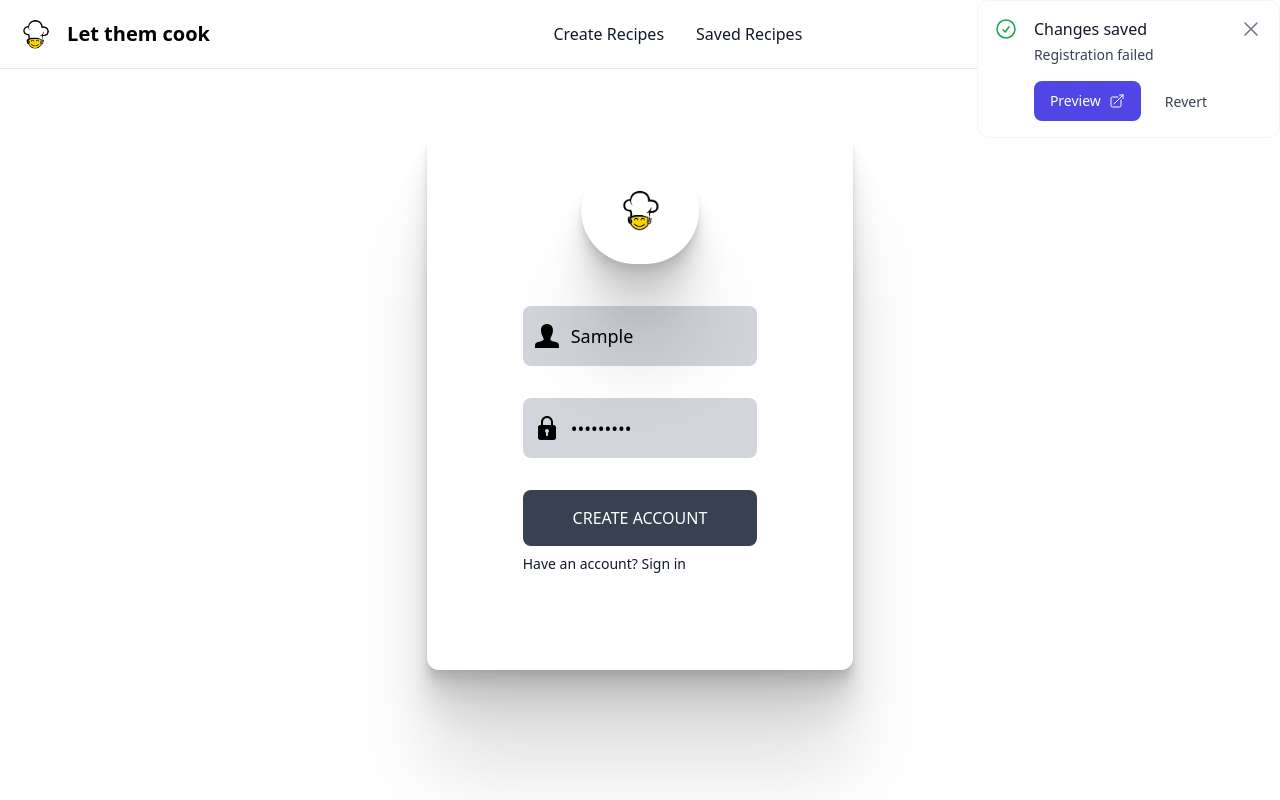
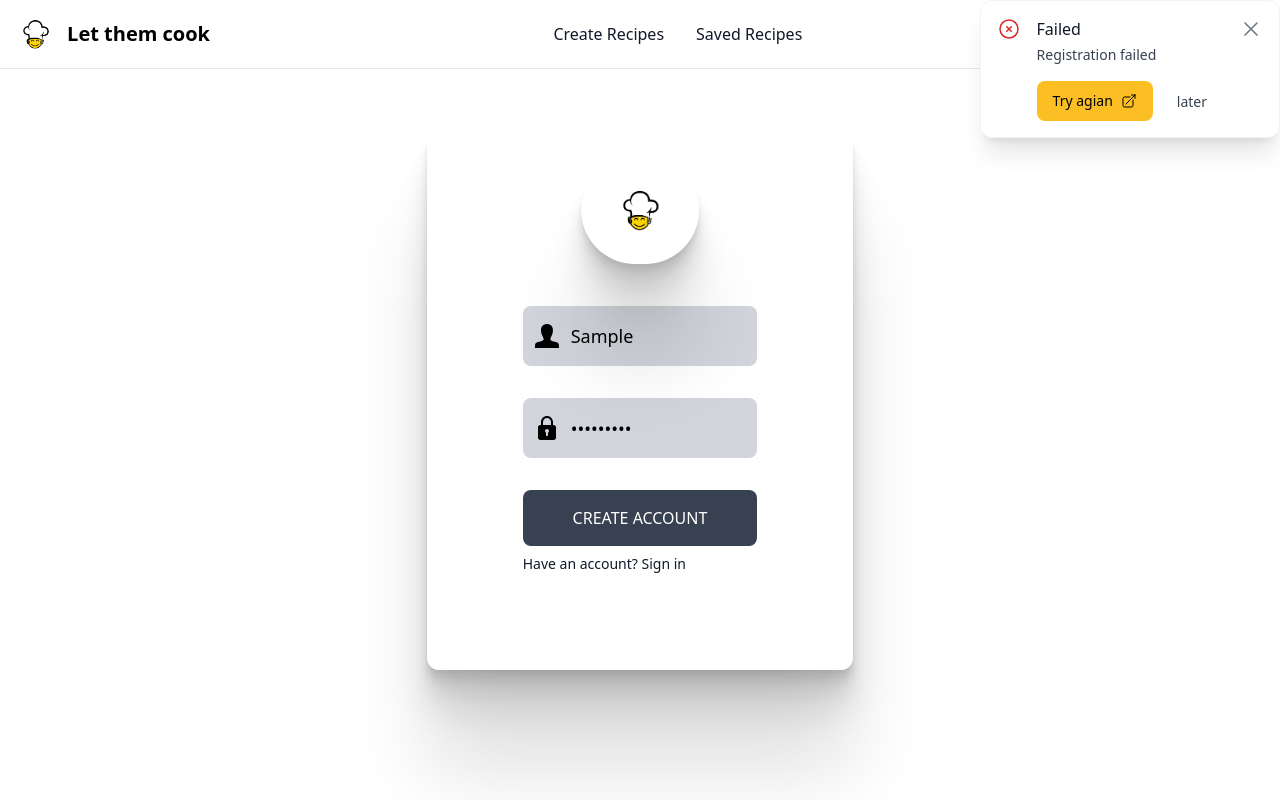
Before and after one commit to nawaf-vp/let-them-cook, a React (Vite) app in the folder client/let-them-cook/: page /register in a window 1280 px wide. Both pictures are taken after typing "Sample", "Sample123" into the empty fields and a click on the button "CREATE ACCOUNT". Built offline with nearby package versions, Linux system fonts and the light colour scheme; no server answers.

Commit message:
used hook

```diff
--- a/client/let-them-cook/src/components/Alert.jsx
+++ b/client/let-them-cook/src/components/Alert.jsx
@@ -1,16 +1,29 @@
-import React from "react"
+//import React, { useEffect } from "react"
 import PropTypes from "prop-types";
+import { useState } from "react";
+//import {  useNavigate } from "react-router-dom";
 
 
 
 const Alert = ({ message }) => {
+    // State to control the visibility of the alert
+    const [isVisible, setIsVisible] = useState(true);
+
+    // Function to close the alert
+    const closeAlert = () => {
+      setIsVisible(false);
+    };
+
+
   return (
+    isVisible && (
     <div role="alert"
          className="fixed top-0 right-0
-          z-50 rounded-xl border border-gray-100 bg-white p-4"
+          z-50 rounded-xl border border-gray-100 bg-white p-4 shadow-xl"
          style={{ zIndex: 9999 }} // Set a high z-index value to ensure it's on top
      >
   <div className="flex items-start gap-4">
+    {message === "Success" ?
     <span className="text-green-600">
       <svg
         xmlns="http://www.w3.org/2000/svg"
@@ -27,20 +40,43 @@ const Alert = ({ message }) => {
         />
       </svg>
     </span>
+       :
+    <span className="text-red-600">
+      <svg
+       xmlns="http://www.w3.org/2000/svg"
+       fill="none"
+       viewBox="0 0 24 24"
+       strokeWidth={1.5}
+       stroke="currentColor"
+       className="w-6 h-6">
+           <path
+             strokeLinecap="round"
+             strokeLinejoin="round"
+             d="M9.75 9.75l4.5 4.5m0-4.5l-4.5 4.5M21 12a9 9 0 11-18 0 9 9 0 0118 0z"
+             />
+      </svg>
 
+    </span>
+}
     <div className="flex-1">
-      <strong className="block font-medium text-gray-900"> Changes saved </strong>
+      <strong className="block font-medium text-gray-900">
+      {message === "Success" ?  "Success"  :  "Failed" }
+      </strong>
 
-      <p className="mt-1 text-sm text-gray-700">
-      { message }
-      </p>
+      { message === "Success" || message === "Failed" ?
+       (<p className="mt-1 text-sm text-gray-700">Registration {message}</p>)
+      :
+      (<p className="mt-1 text-sm text-gray-700">{message}</p>)
+
+        }
 
       <div className="mt-4 flex gap-2">
         <a
-          href="#"
-          className="inline-flex items-center gap-2 rounded-lg bg-indigo-600 px-4 py-2 text-white hover:bg-indigo-700"
+
+          href= {message === "Success" ?  "/login": "/register"}
+          className="inline-flex items-center gap-2 rounded-lg bg-amber-400 px-4 py-2 text-black hover:bg-amber-600"
         >
-          <span className="text-sm"> Preview </span>
+          <span className="text-sm">{message === "Success" ?  "Login"  :  "Try agian" }</span>
 
           <svg
             xmlns="http://www.w3.org/2000/svg"
@@ -59,14 +95,17 @@ const Alert = ({ message }) => {
         </a>
 
         <button
-          className="block rounded-lg px-4 py-2 text-gray-700 transition hover:bg-gray-50"
+          onClick={closeAlert}
+          className="block rounded-lg px-4 py-2 text-gray-700 transition hover:bg-gray-300"
         >
-          <span className="text-sm">Revert</span>
+          <span className="text-sm" >later</span>
         </button>
       </div>
     </div>
 
-    <button className="text-gray-500 transition hover:text-gray-600">
+    <button
+       onClick={closeAlert}
+       className="text-gray-500 transition hover:text-gray-600">
       <span className="sr-only">Dismiss popup</span>
 
       <svg
@@ -86,6 +125,7 @@ const Alert = ({ message }) => {
     </button>
   </div>
 </div>
+    )
   )
 }
 
```
